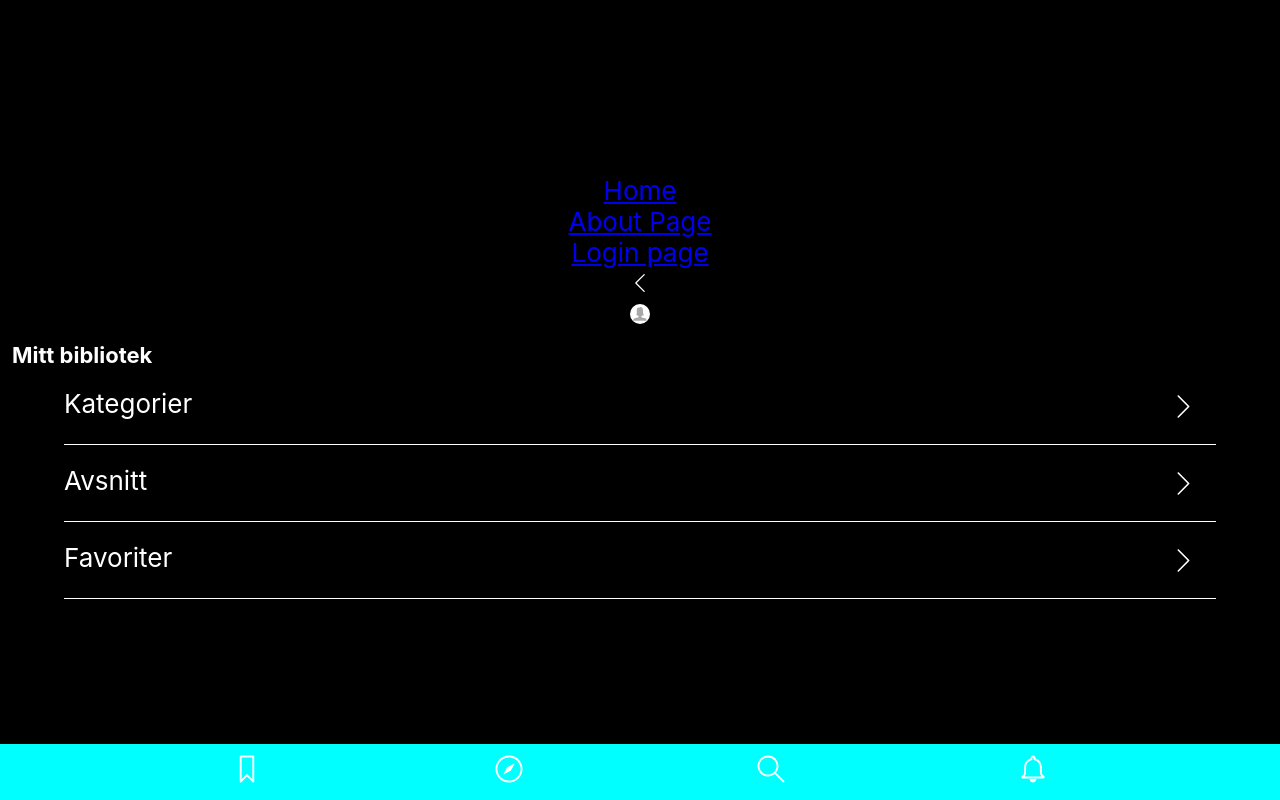
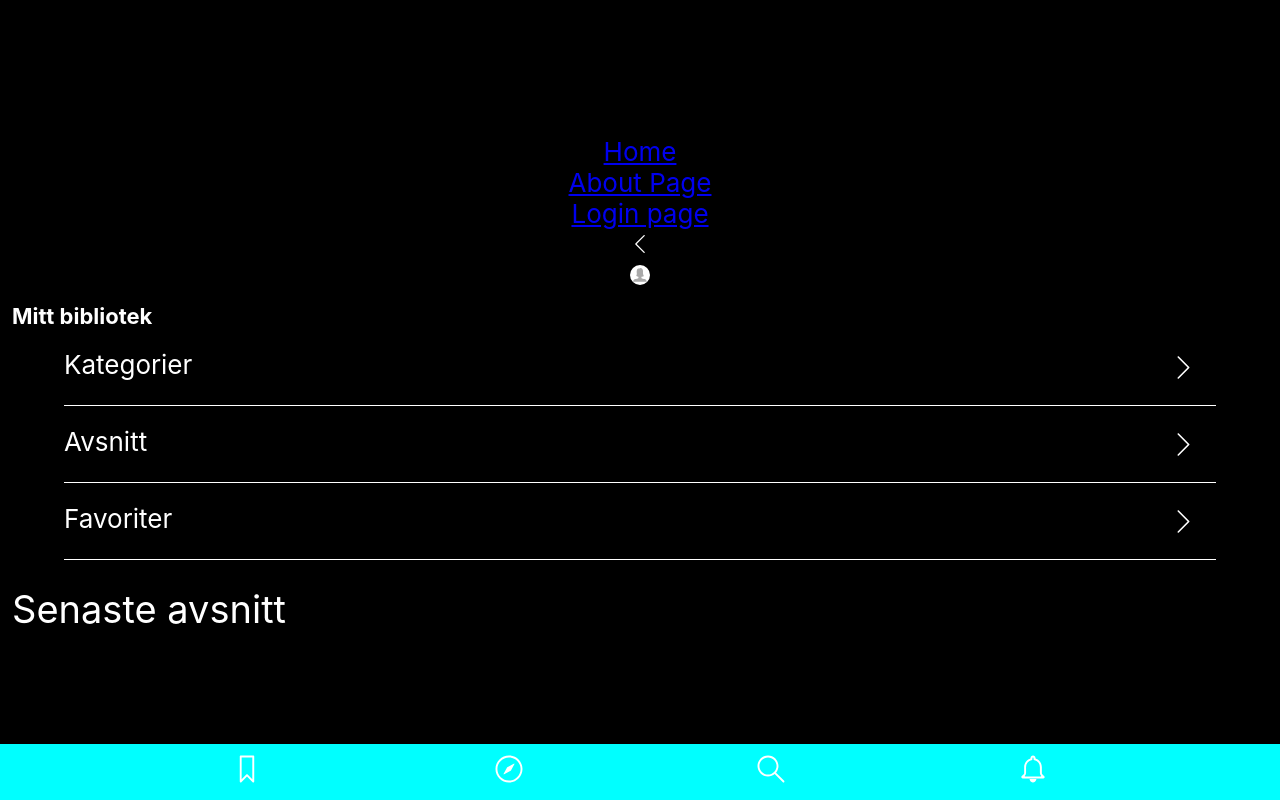
Before and after one commit to erikarvidsson/KA-project2, a React (Create React App) app: page /Library in a window 1280 px wide. Built offline with nearby package versions, Linux system fonts and the light colour scheme.

Commit message:
Add h2 tag in typo

```diff
--- a/src/components/typo.js
+++ b/src/components/typo.js
@@ -18,6 +18,17 @@ const HeaderStyle = styled.h1`
   width: 90%;
 `;
 
+const H2Style = styled.h2`
+  font-size: 38px;
+  font-weight: ${props => props.fontWeight || "normal"};
+  margin-top: ${props => props.top || "12px"};
+  margin-left: 12px;
+  margin-right: 12px;
+  color: white;
+  text-align: left;
+  width: 90%;
+`
+
 const PStyle = styled.p`
   top: ${props => props.top};
   margin-left: 12px;
@@ -32,6 +43,11 @@ const PStyle = styled.p`
 export const Header = props => {
   return <HeaderStyle {...props}>{props.text}</HeaderStyle>
 }
+
+export const H2 = props => {
+  return <H2Style {...props}>{props.text}</H2Style>
+}
+
 export const P = props => {
   return <PStyle {...props}>{props.text}</PStyle>
 }
--- a/src/view/library.js
+++ b/src/view/library.js
@@ -4,7 +4,7 @@ import { Route, Switch, Link } from "react-router-dom";
 import Layout from '../components/Layout';
 import ProfileIcon from '../components/ProfileIcon';
 import NavigationButton from '../components/NavigationButton';
-import { Header, P } from '../components/typo';
+import { Header, P, H2 } from '../components/typo';
 
 
 const BackIcon = styled.img `
@@ -31,6 +31,7 @@ const Library = (props) => {
                 <StyledLink to='/Categories'><NavigationButton goTo='Kategorier' img='assets/icons/right-arrow.svg'/></StyledLink>
                 <StyledLink to='/Episodes'><NavigationButton goTo='Avsnitt' img='assets/icons/right-arrow.svg'/></StyledLink>
                 <StyledLink to='/Favorites'><NavigationButton goTo='Favoriter' img='assets/icons/right-arrow.svg'/></StyledLink>
+                <H2 text='Senaste avsnitt'/>
             </Layout>
         </div>
     )
```
Lines whose indentation alone changed are shown as unchanged.
